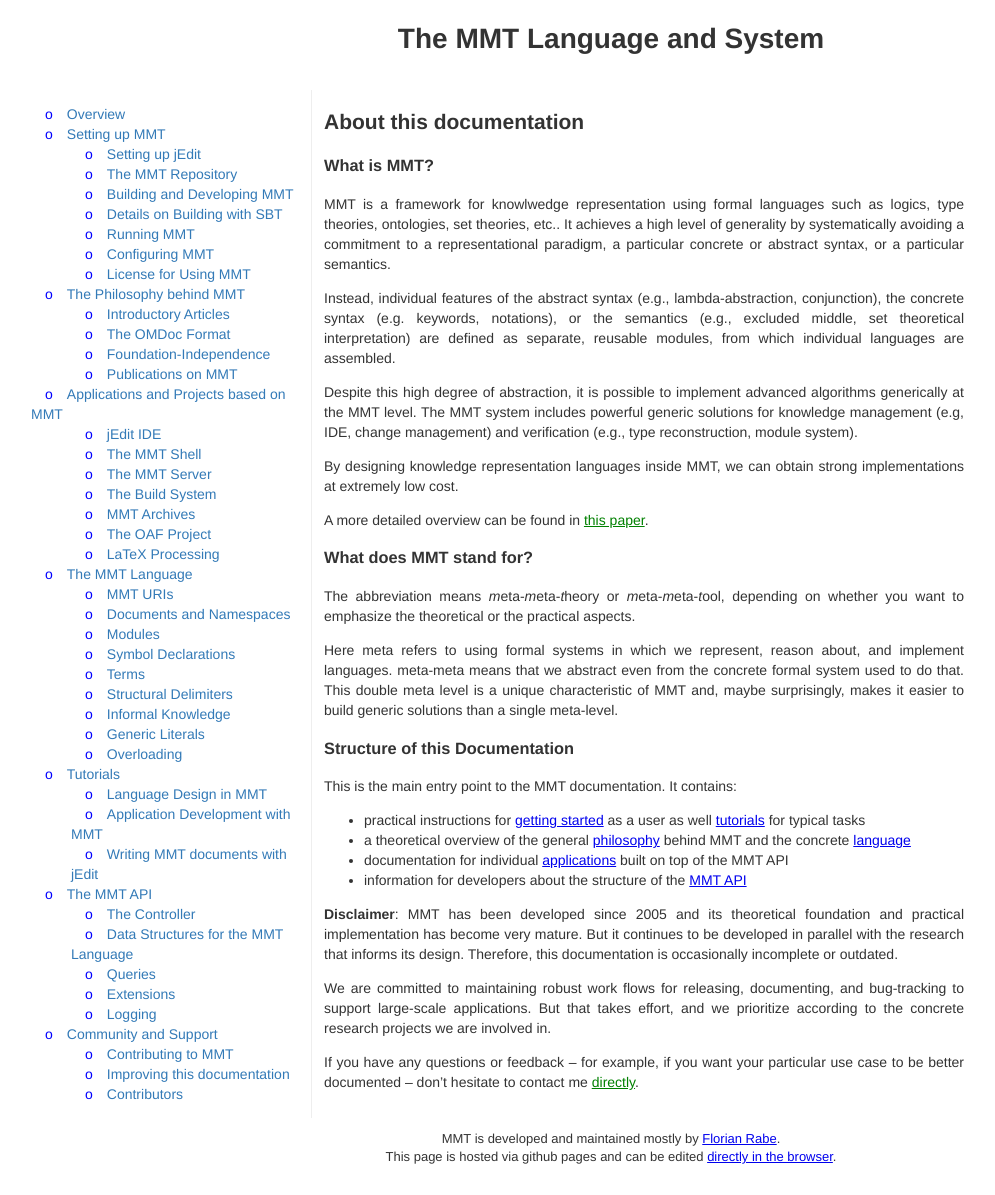
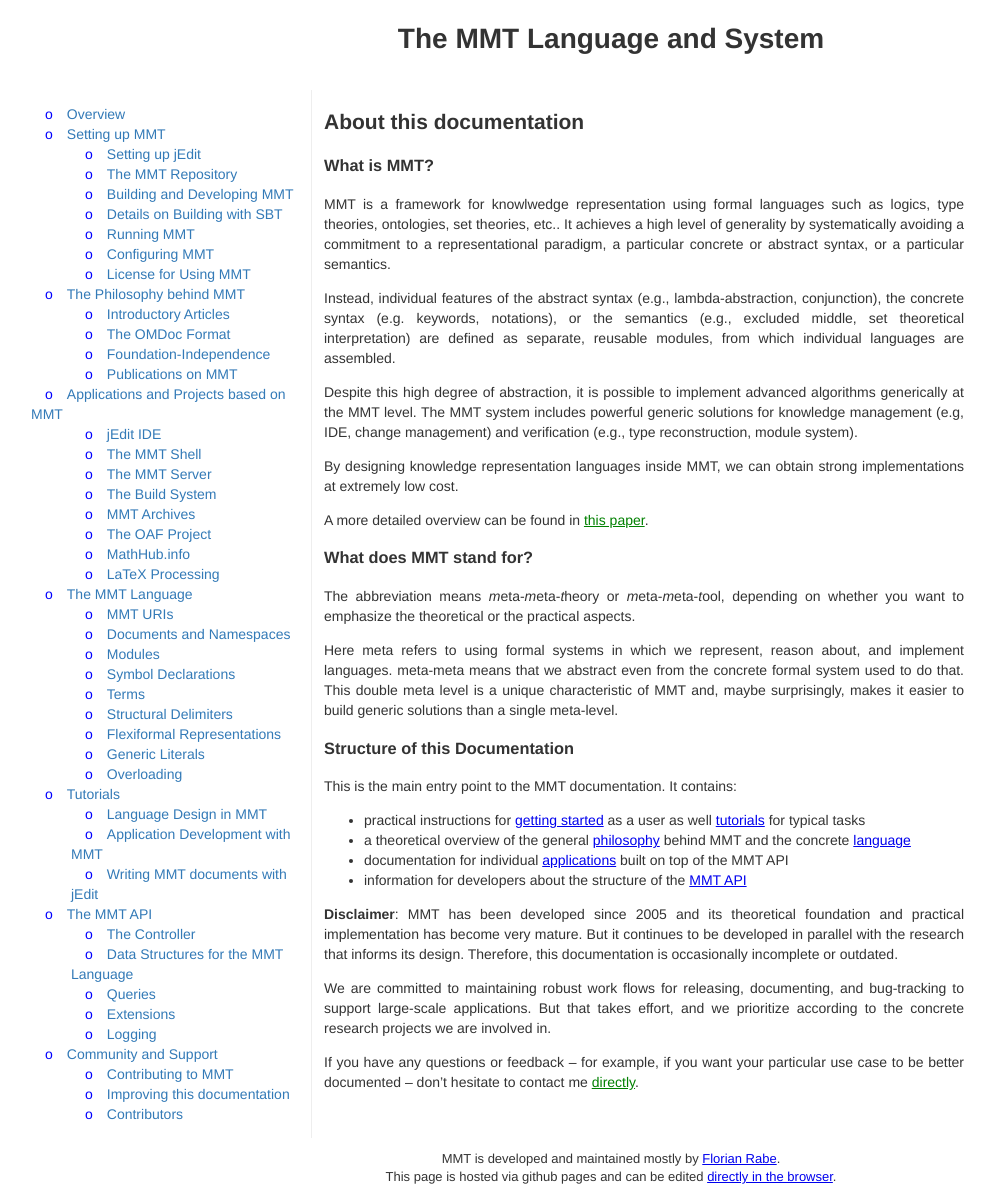
Before and after one commit to UniFormal/uniformal.github.io, a Jekyll site: the page built from doc/index.md, in a window 1280 px wide. Shown: the whole page, without its empty margins (29-1024 px from the left). Built offline with Jekyll 4.4.1, drawn with Linux system fonts in a browser that asks for light colours.

Commit message:
adding mathhub and changing title for informal

```diff
--- a/_includes/menu.html
+++ b/_includes/menu.html
@@ -29,6 +29,7 @@
      <li><a href="/doc/applications/building.html">The Build System</a></li>
      <li><a href="/doc/applications/archives.html">MMT Archives</a></li>
      <li><a href="/doc/applications/oaf.html">The OAF Project</a></li>
+     <li><a href="/doc/applications/mathhub.html">MathHub.info</a></li>
      <li><a href="/doc/applications/latex.html">LaTeX Processing</a></li>
    </ul>
 </li>
@@ -41,7 +42,7 @@
      <li><a href="/doc/language/declarations.html">Symbol Declarations</a></li>
      <li><a href="/doc/language/objects.html">Terms</a></li>
      <li><a href="/doc/language/delimiters.html">Structural Delimiters</a></li>
-     <li><a href="/doc/language/informal.html">Informal Knowledge</a></li>
+     <li><a href="/doc/language/informal.html">Flexiformal Representations</a></li>
      <li><a href="/doc/language/literals.html">Generic Literals</a></li>
      <li><a href="/doc/language/overloading.html">Overloading</a></li>
    </ul>
```
